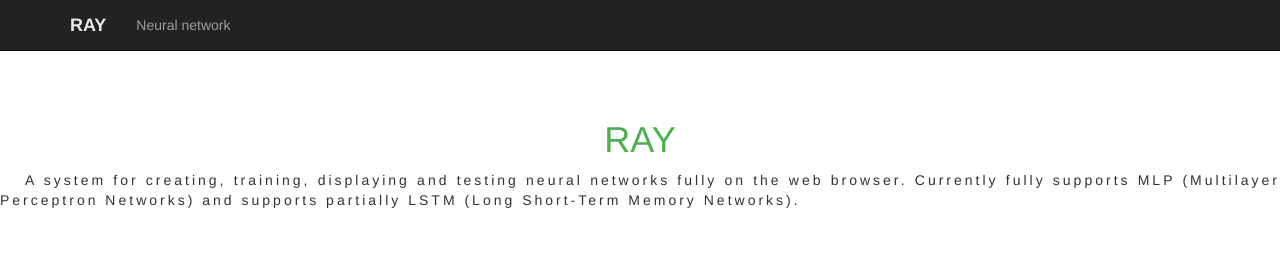
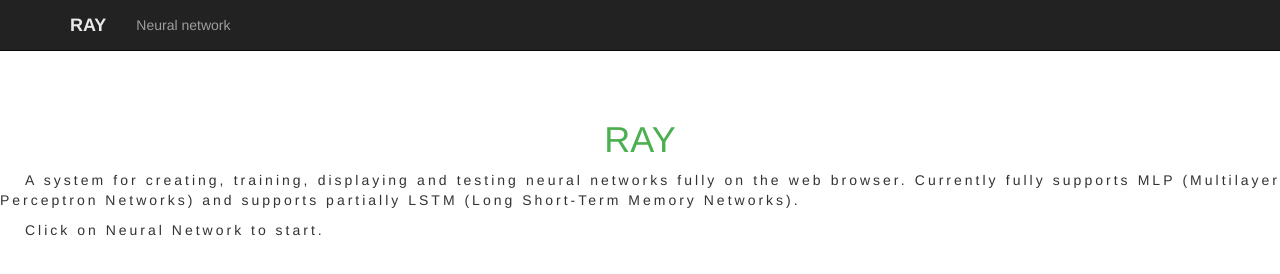
Before and after one commit to roshanlam/Ray, a plain HTML site: page index.html in a window 1280 px wide. Drawn offline with Linux system fonts and the light colour scheme.

Commit message:
Update index.html

```diff
--- a/index.html
+++ b/index.html
@@ -47,6 +47,7 @@ p {
 <div class="paragraph">
   <h1>Ray</h1>
   <p>A system for creating, training, displaying and testing neural networks fully on the web browser. Currently fully supports MLP (Multilayer Perceptron Networks) and supports partially LSTM (Long Short-Term Memory Networks).
-</div>
+  <p>Click on Neural Network to start. </p>
+  </div>
 </body>
 </html>
```
